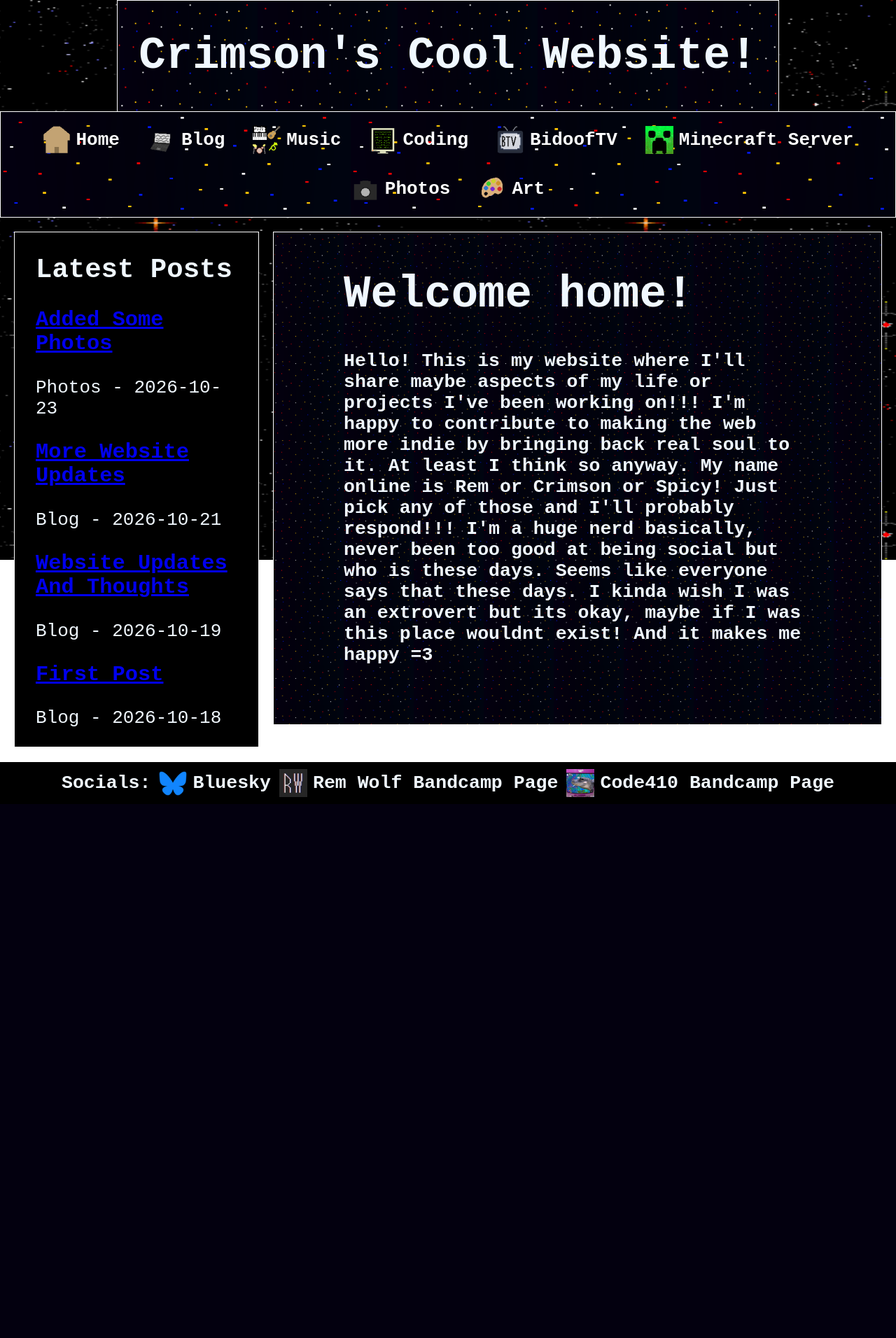
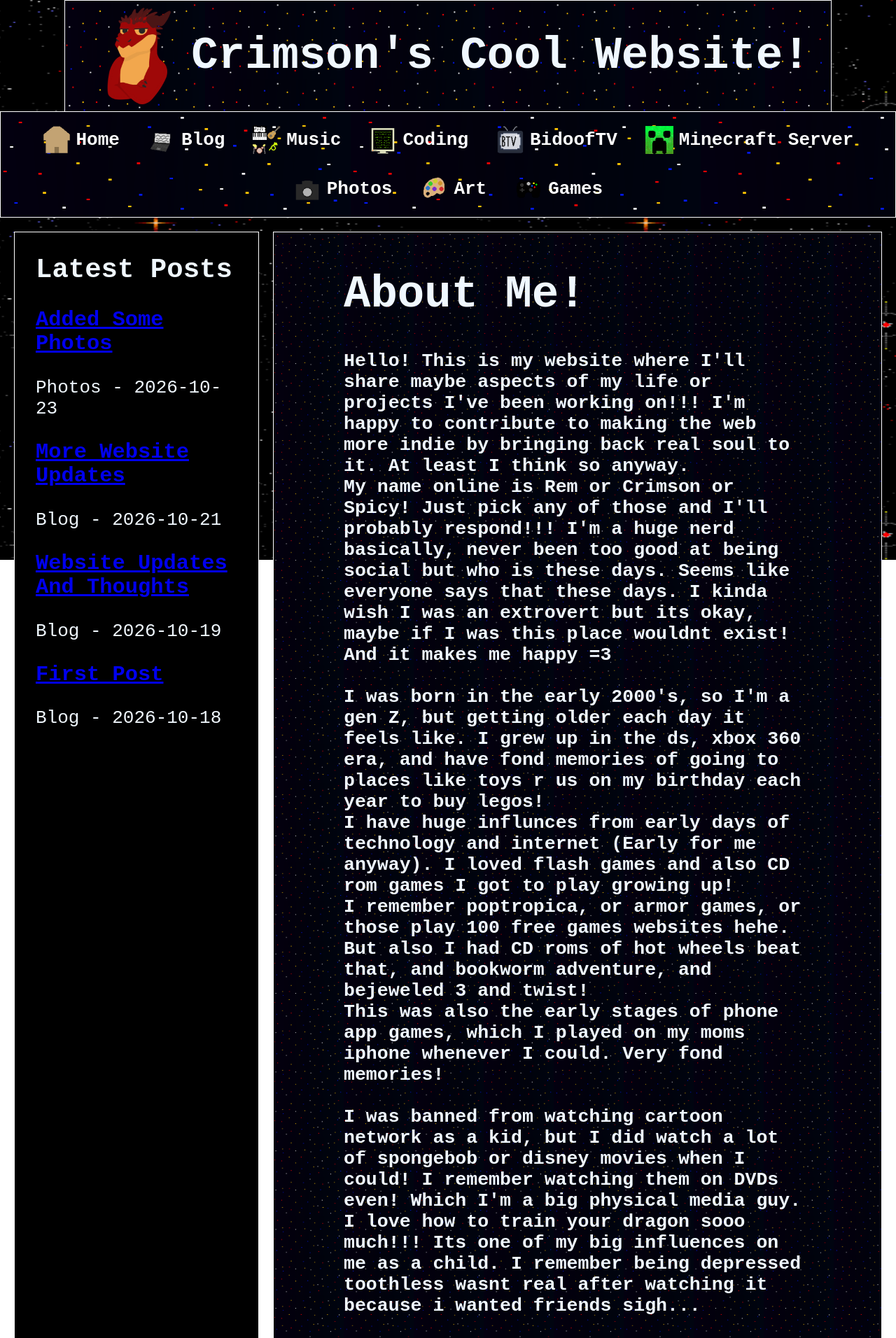
Before and after one commit to TheProgrammingKobold/CrimsonKobold-website, a Flask app: page / in a window 1280 px wide. Shown: the top 1912 px of the page at 70% size. Before the commit the page ends 1149 px from the top, so only its background shows below. Run offline with Flask 3, Linux system fonts and the light colour scheme.

Commit message:
Added games and changed some styles and wrote more on the home page

```diff
--- a/main.py
+++ b/main.py
@@ -161,6 +161,10 @@ def art():
 
     return render_template('art.html', image_names=image_names)
 
+@app.route("/Games")
+def games():
+    return render_template('games.html')
+
 @app.after_request
 def remove_sensitive_headers(response):
     # Strip the Server and X-Powered-By headers if they exist
--- a/static/css/style.css
+++ b/static/css/style.css
@@ -101,6 +101,12 @@ html {
   border-right: 1px solid white;
   padding-left: 30px;
   padding-right: 30px;
+}
+
+#container img {
+    width: 150px;
+    height: 150px;
+    padding-top: 10px;
 }
 
 .main-content {
--- a/templates/coding.html
+++ b/templates/coding.html
@@ -4,4 +4,6 @@
 
   <h1>UNDER CONSTRUCTION</h1>
 
+  <h5>But if you wanna sneak peak at my projects then go to https://github.com/TheProgrammingKobold</h5>
+
 {% endblock %}
--- a/templates/home.html
+++ b/templates/home.html
@@ -25,13 +25,24 @@
 
 {% block Body %}
 
-  <h1>Welcome home!</h1>
+  <h1>About Me!</h1>
 
   <h5>
       Hello! This is my website where I'll share maybe aspects of my life or projects I've been working on!!! I'm happy to contribute to making the web more indie by bringing back real soul to it. At least I think so
-      anyway.
+      anyway.<br>
       My name online is Rem or Crimson or Spicy! Just pick any of those and I'll probably respond!!! I'm a huge nerd basically, never been too good at being social but who is these days. Seems like
       everyone says that these days. I kinda wish I was an extrovert but its okay, maybe if I was this place wouldnt exist! And it makes me happy =3<br><br>
+      I was born in the early 2000's, so I'm a gen Z, but getting older each day it feels like. I grew up in the ds, xbox 360 era, and have fond memories of going to places like toys r us on my birthday each year to buy legos!<br>
+      I have huge influnces from early days of technology and internet (Early for me anyway). I loved flash games and also CD rom games I got to play growing up!<br>
+      I remember poptropica, or armor games, or those play 100 free games websites hehe. But also I had CD roms of hot wheels beat that, and bookworm adventure, and bejeweled 3 and twist!<br>
+      This was also the early stages of phone app games, which I played on my moms iphone whenever I could. Very fond memories!<br><br>
+      I was banned from watching cartoon network as a kid, but I did watch a lot of spongebob or disney movies when I could! I remember watching them on DVDs even! Which I'm a big physical media guy.<br>
+      I love how to train your dragon sooo much!!! Its one of my big influences on me as a child. I remember being depressed toothless wasnt real after watching it because i wanted friends sigh...<br><br>
+      I also alawys had an interest in computers and technology. I loved learning about minecraft and modding it, its what inspired me to learn about coding and stuff. So without it I wouldn't be writing this right now!<br><br>
+      Now I'm an adult going to college for computer science! Which has been pretty fun, excited to see if I do anything interesting in my life. But besides that I mostly just work on my porjects like music or games and such.<br>
+      I also love making music and find it really enjoyable. Im a huge nerd for synths or audio production in general. I've been using fl studio for about 6 years now to try and make music. And while its not the
+      best music that's ever existed, its my music and I like it =3<br><br>
+      Anyway, that's about it for now. I might adjust this and add more later but we'll see.
 
   </h5>
 
--- a/templates/template.html
+++ b/templates/template.html
@@ -12,6 +12,7 @@
   <body>
     <div class="landscape" id="landscape"></div>
     <div id="container">
+        <img src="{{ url_for('static', filename='images/image4.png')}}" alt="">
         <h1>
             Crimson's Cool Website!
         </h1>
@@ -49,6 +50,10 @@
         <a href="{{ url_for('art') }}" class="navigation-link">
             <img src="{{ url_for('static', filename='images/Art_Icon.png')}}" alt="Home Icon" class="navicons">
             <span>Art</span>
+        </a>
+        <a href="{{ url_for('games') }}" class="navigation-link">
+            <img src="{{ url_for('static', filename='images/Gaming_Icon.png')}}" alt="Home Icon" class="navicons">
+            <span>Games</span>
         </a>
     </div>
 
```
Also changed, not shown: templates/games.html (added, +10 -0 lines), static/images/Gaming_icon.png (added).
